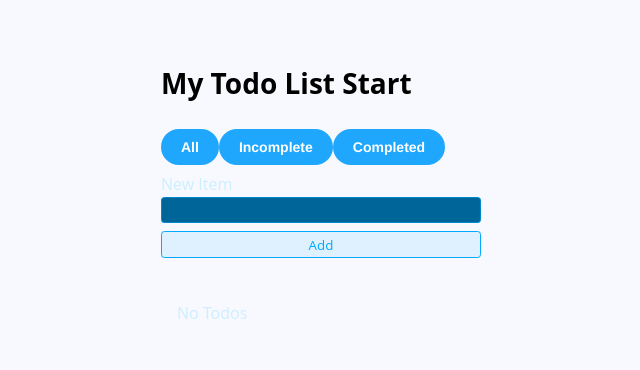
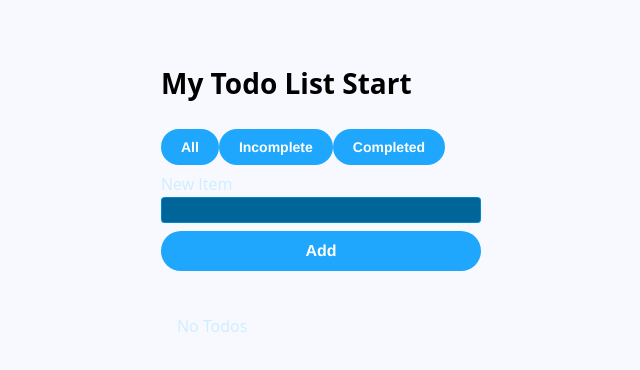
Before and after one commit to mosesmativo/todo-list, a React (Vite) app: page / in a window 1280 px wide. Shown: the top 370 px of the page, without its empty margins (319-959 px from the left). Built offline with nearby package versions, Linux system fonts and the light colour scheme.

Commit message:
User Interface Development

```diff
--- a/src/components/Buttons/Button.jsx
+++ b/src/components/Buttons/Button.jsx
@@ -12,7 +12,7 @@ export const Button = ({ primary, backgroundColor, size, label, ...props }) => {
     <button
       className={['todo-list-button', `todo-list-button--${size}`, mode].join(' ')}
       style={backgroundColor && { backgroundColor }}
-      type="button"
+      // type="button"
       {...props}
     >
       {label}
--- a/src/components/NewTodoForm.jsx
+++ b/src/components/NewTodoForm.jsx
@@ -2,6 +2,7 @@ import PropTypes from "prop-types";
 import toast, { Toaster } from "react-hot-toast";
 
 import { useState } from "react";
+import { Button } from "./Buttons/Button";
 
 export function NewTodoForm({ onSubmit }) {
     const [newItem, setNewItem] = useState("");
@@ -37,7 +38,7 @@ export function NewTodoForm({ onSubmit }) {
                     value={newItem}
                 />
             </div>
-            <button className="btn">Add</button>
+            <Button label="Add" primary size="large" />
             <Toaster position="top-right" reverseOrder={false} />
         </form>
     );
--- a/src/components/TodoItem.jsx
+++ b/src/components/TodoItem.jsx
@@ -1,14 +1,14 @@
 import PropTypes from 'prop-types';
 
-export function TodoItem({ completed, id, title, toggleTodo, deleteTodo, updateTodo }) {
+export function TodoItem({ complete, id, title, toggleTodo, deleteTodo, updateTodo }) {
   return (
     <li>
       <label>
         <input
-          checked={completed}
+          checked={complete}
           onChange={e => toggleTodo(id, e.target.checked)}
           type="checkbox"
-          value={completed}
+          value={complete}
         />
         {title}
       </label>
@@ -23,7 +23,7 @@ export function TodoItem({ completed, id, title, toggleTodo, deleteTodo, updateT
 }
 
 TodoItem.propTypes = {
-  completed: PropTypes.bool,
+  complete: PropTypes.bool,
   id: PropTypes.string.isRequired,
   title: PropTypes.string.isRequired,
   toggleTodo: PropTypes.func.isRequired,
```
